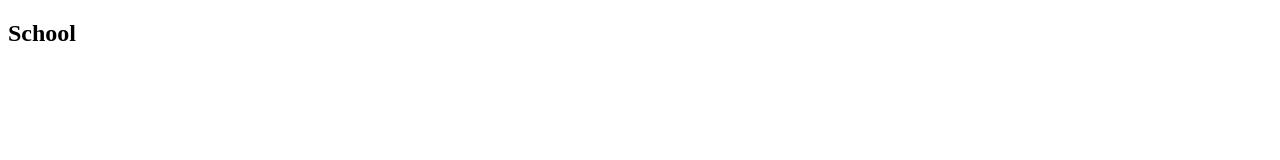
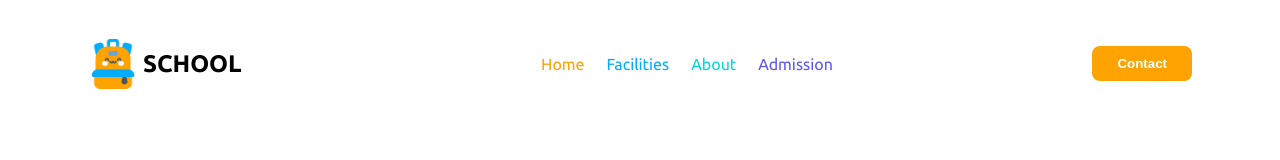
Before and after one commit to rifat-two-eight/mission-2, a plain HTML site: page index.html in a window 1280 px wide. Drawn offline with Linux system fonts and the light colour scheme.

Commit message:
nav done

```diff
--- a/index.html
+++ b/index.html
@@ -5,8 +5,36 @@
     <meta name="viewport" content="width=device-width, initial-scale=1.0" />
     <title>School</title>
     <link rel="stylesheet" href="styles/color.css" />
+    <link rel="shortcut icon" href="assets/school.png" type="image/x-icon" />
+    <link
+      rel="stylesheet"
+      href="https://cdnjs.cloudflare.com/ajax/libs/font-awesome/6.7.2/css/all.min.css"
+      integrity="sha512-Evv84Mr4kqVGRNSgIGL/F/aIDqQb7xQ2vcrdIwxfjThSH8CSR7PBEakCr51Ck+w+/U6swU2Im1vVX0SVk9ABhg=="
+      crossorigin="anonymous"
+      referrerpolicy="no-referrer"
+    />
   </head>
-  <body>
-    <h2>School</h2>
+  <body class="ubuntu-regular">
+    <header class="all">
+      <div class="logo-text">
+        <img src="assets/logo.png" alt="" />
+        <h2 class="text-schl">SCHOOL</h2>
+      </div>
+      <div class="pages">
+        <ul>
+          <a class="a1" href="">Home</a>
+          <a class="a2" href="">Facilities</a>
+          <a class="a3" href="">About</a>
+          <a class="a4" href="">Admission</a>
+        </ul>
+      </div>
+      <div class="nav-btn">
+        <button class="btn-prmry">Contact</button>
+      </div>
+      <div class="icon-div">
+        <i class="fa-solid fa-bars icon-nav"></i>
+      </div>
+    </header>
+    <hr class="hr-nav" />
   </body>
 </html>
--- a/styles/color.css
+++ b/styles/color.css
@@ -0,0 +1,83 @@
+@import url("https://fonts.googleapis.com/css2?family=Ubuntu:ital,wght@0,300;0,400;0,500;0,700;1,300;1,400;1,500;1,700&display=swap");
+.ubuntu-regular {
+  font-family: "Ubuntu", serif;
+  font-weight: 400;
+  font-style: normal;
+}
+.all {
+  margin: 30px 80px;
+  display: flex;
+  justify-content: space-between;
+  align-items: center;
+}
+.logo-text {
+  display: flex;
+  align-items: center;
+  justify-content: center;
+  gap: 5px;
+}
+.logo-text > img {
+  width: 50px;
+}
+ul {
+  display: flex;
+  justify-content: center;
+  align-items: center;
+  gap: 22px;
+}
+a {
+  text-decoration: none;
+}
+.a1 {
+  color: #fea301;
+}
+.a2 {
+  color: #01acfd;
+}
+.a3 {
+  color: #05d4df;
+}
+.a4 {
+  color: #5d58ef;
+}
+.btn-prmry {
+  background-color: #fea301;
+  border: none;
+  padding: 10px 25px;
+  border-radius: 8px;
+  color: white;
+  font-weight: 700;
+}
+.hr-nav {
+  display: none;
+}
+.icon-div {
+  display: none;
+}
+
+/* Responsive */
+@media screen and (max-width: 576px) {
+  .all {
+    margin: 10px 15px;
+  }
+  .text-schl,
+  .nav-btn,
+  .pages {
+    display: none;
+  }
+  .logo-text > img {
+    width: 39px;
+  }
+  .icon-nav {
+    font-size: 25px;
+  }
+  .icon-div {
+    display: flex;
+  }
+  .hr-nav {
+    display: flex;
+    background-color: #fea301;
+    margin-top: 15px;
+    width: 100%;
+  }
+}
```
Also changed, not shown: assets/school.png (added).
